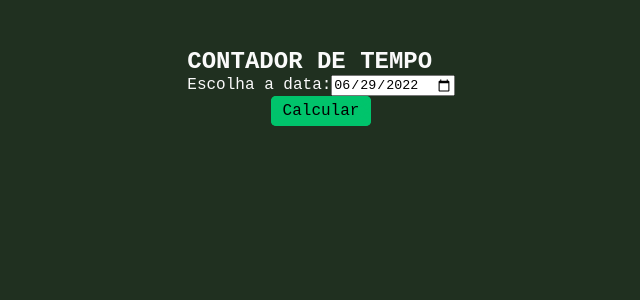
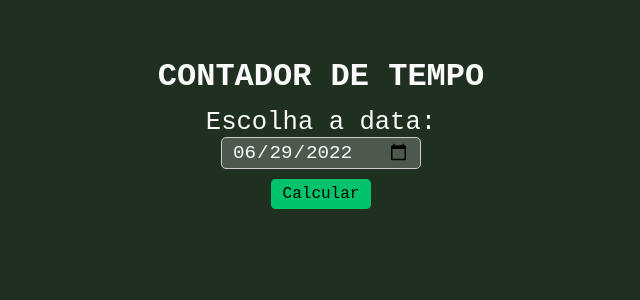
Before and after one commit to ytallobruno/contadorRegressivo, a React (Vite) app: page / in a window 1280 px wide. Shown: the top 300 px of the page, without its empty margins (319-959 px from the left). Built offline with nearby package versions, Linux system fonts and the light colour scheme; a web font is replaced by a local one.

Commit message:
feat: componente InputUser estilizado

```diff
--- a/src/components/InputUser/InputUser.jsx
+++ b/src/components/InputUser/InputUser.jsx
@@ -1,9 +1,11 @@
 import React from "react";
+import style from "./InputUser.module.css";
 
 export default function InputUser(props) {
     return (
-        <div>
+        <div className={style.container}>
             <h2>{props.titulo}</h2>
+            <div className={style.inputContainer}>
                 <label htmlFor="diaMesAno">{props.textoLabel}</label>
                 <input
                     required
@@ -13,5 +15,6 @@ export default function InputUser(props) {
                     defaultValue={props.valorInput}
                 />
             </div>
+        </div>
     );
 }
--- /dev/null
+++ b/src/components/InputUser/InputUser.module.css
@@ -0,0 +1,37 @@
+.container,
+.inputContainer {
+    display: flex;
+    flex-direction: column;
+    align-items: center;
+}
+
+.container {
+    width: 360px;
+    height: 100%;
+    padding: 10px 0;
+}
+
+.container > h2 {
+    margin-bottom: 0.8rem;
+    font-size: 2rem;
+}
+
+.inputContainer {
+    width: 100%;
+    height: 100%;
+}
+
+.inputContainer > label {
+    font-size: 1.6rem;
+}
+
+.inputContainer > input {
+    width: 200px;
+    color: #fafafa;
+    background-color: rgba(255, 255, 255, 0.2);
+    height: 20px;
+    border-radius: 5px;
+    border: 1px solid #ccc;
+    padding: 15px 10px;
+    font-size: 1.2rem;
+}
```
Lines whose indentation alone changed are shown as unchanged.
